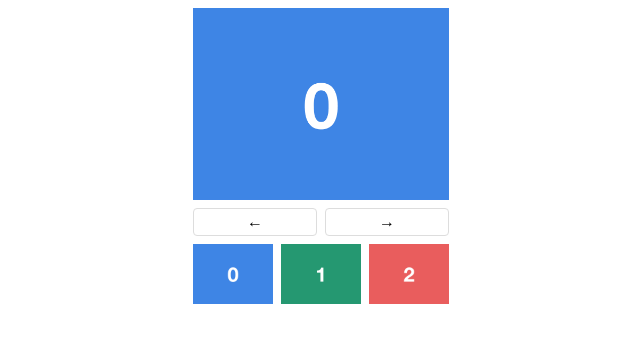
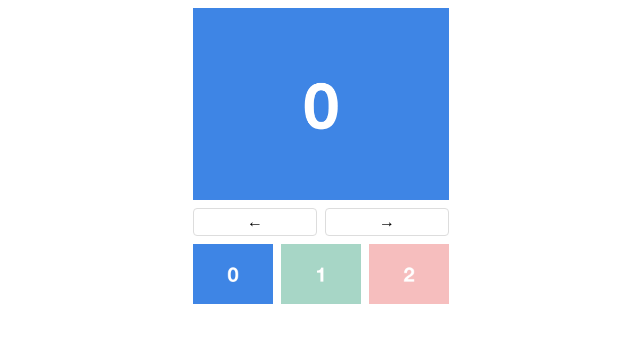
Before and after one commit to gusutaharu/Slideshow-js, a plain HTML site: page example/example.html in a window 1280 px wide. Shown: the whole page, without its empty margins (319-959 px from the left). Drawn offline with Linux system fonts and the light colour scheme.

Commit message:
lesson09

```diff
--- a/example/example.css
+++ b/example/example.css
@@ -25,3 +25,12 @@ button {
   padding: 4px 0;
   cursor: pointer;
 }
+
+.thumbnail {
+  cursor: pointer;
+  opacity: .4;
+}
+
+.active {
+  opacity: 1;
+}
--- a/example/example.html
+++ b/example/example.html
@@ -14,9 +14,9 @@
       <button>→</button>
     </div>
     <div class="container">
-      <img src="../pic0.png" width="80" height="60">
-      <img src="../pic1.png" width="80" height="60">
-      <img src="../pic2.png" width="80" height="60">
+      <img src="../pic0.png" width="80" height="60" class="thumbnail active">
+      <img src="../pic1.png" width="80" height="60" class="thumbnail">
+      <img src="../pic2.png" width="80" height="60" class="thumbnail">
     </div>
 
   </main>
```
